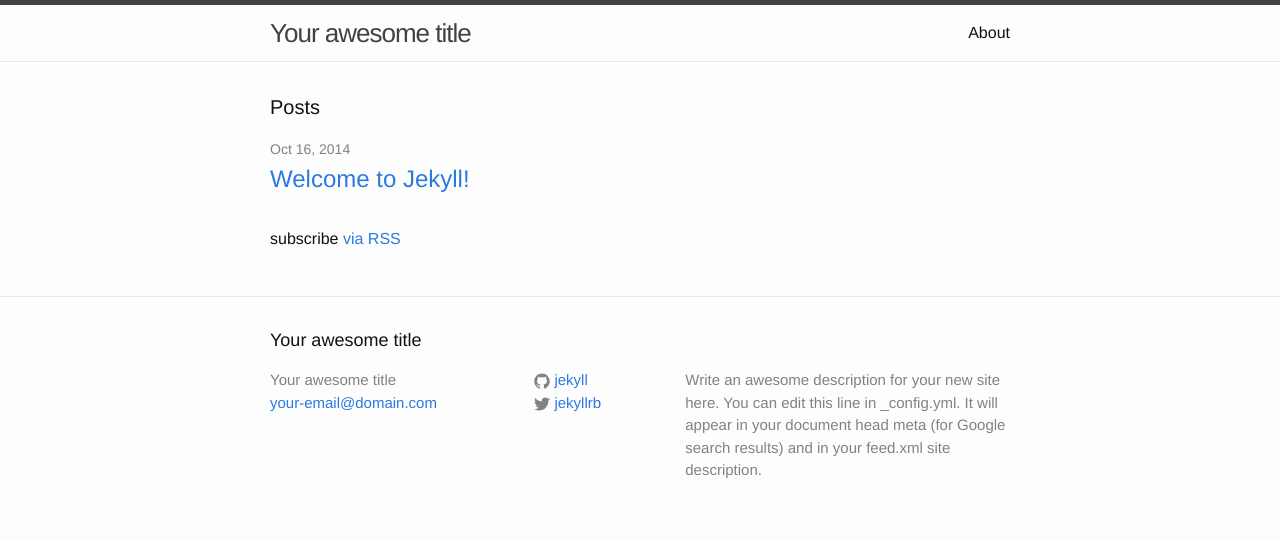
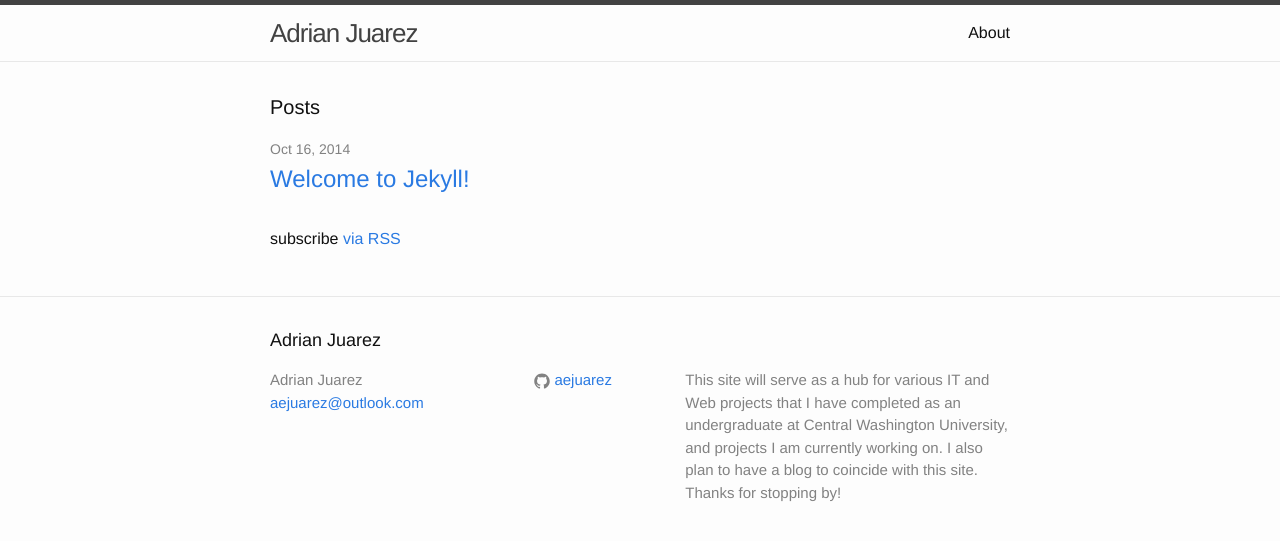
Before and after one commit to aejuarez/aejuarez.github.io, a Jekyll site: the page built from index.html, in a window 1280 px wide. Shown: the top 541 px of the page. Built offline with Jekyll 4.4.1, drawn with Linux system fonts in a browser that asks for light colours.

Commit message:
jekyll theme testing

```diff
--- a/_config.yml
+++ b/_config.yml
@@ -1,14 +1,15 @@
 # Site settings
-title: Your awesome title
-email: your-email@domain.com
+title: Adrian Juarez
+email: aejuarez@outlook.com
 description: > # this means to ignore newlines until "baseurl:"
-  Write an awesome description for your new site here. You can edit this
-  line in _config.yml. It will appear in your document head meta (for
-  Google search results) and in your feed.xml site description.
+  This site will serve as a hub for various IT and Web projects
+  that I have completed as an undergraduate at Central Washington
+  University, and projects I am currently working on.
+  I also plan to have a blog to coincide with this site.
+  Thanks for stopping by!
 baseurl: "" # the subpath of your site, e.g. /blog/
-url: "http://yourdomain.com" # the base hostname & protocol for your site
-twitter_username: jekyllrb
-github_username:  jekyll
+url: "http://aejuarez.com" # the base hostname & protocol for your site
+github_username: aejuarez
 
 # Build settings
 markdown: kramdown
```
Also changed, not shown: 6 other files.
